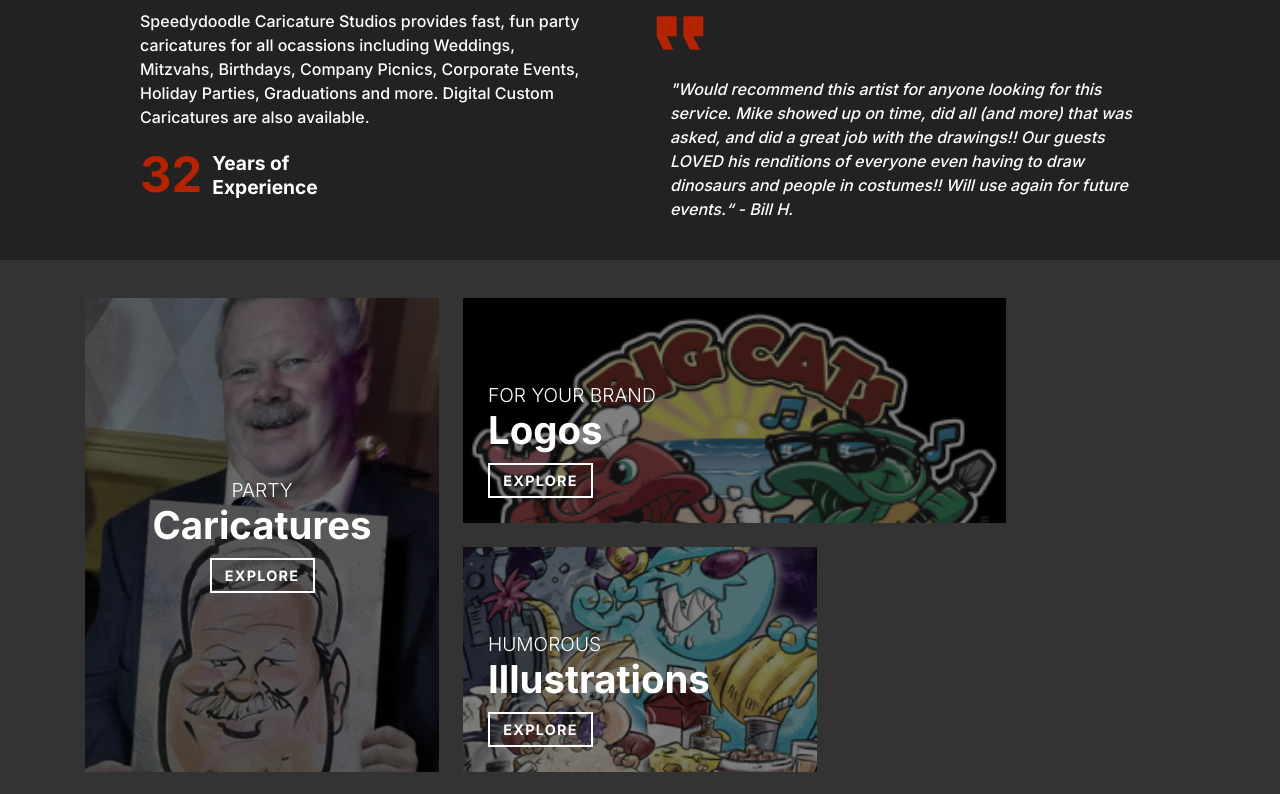
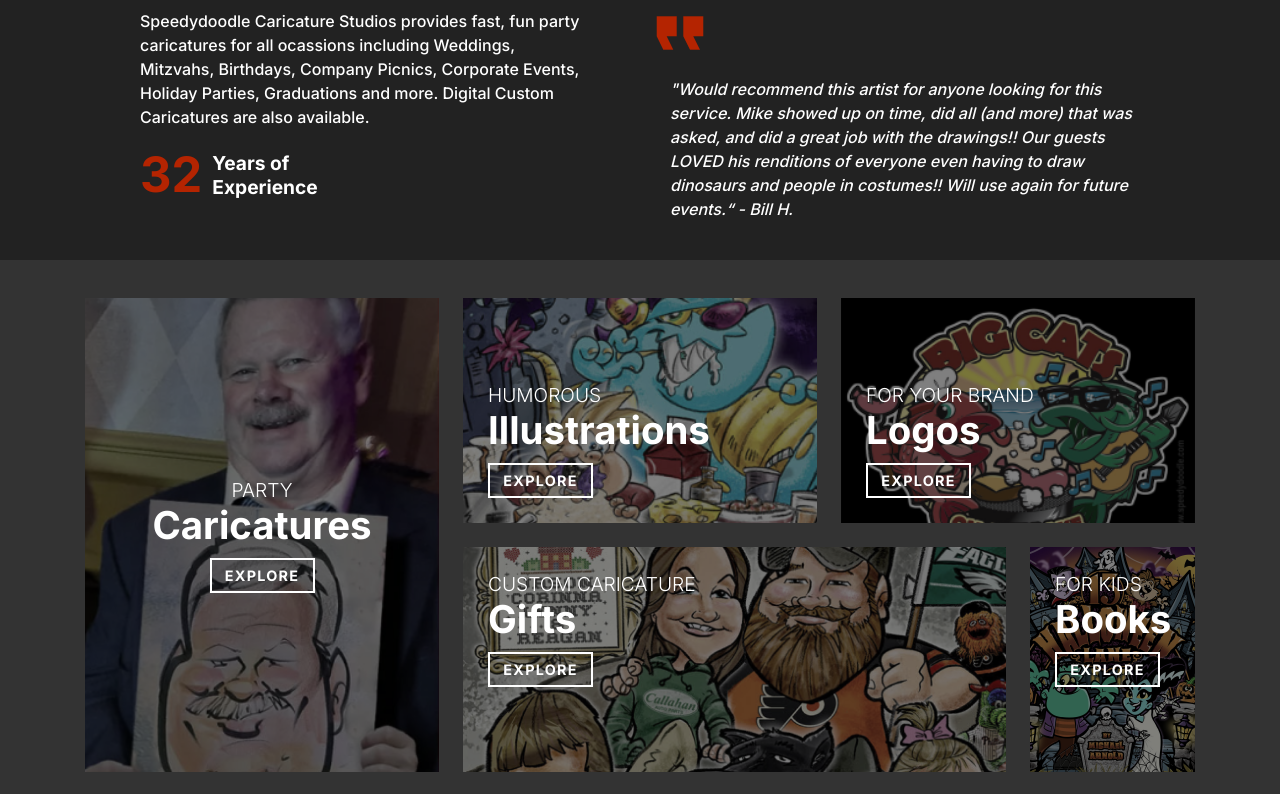
Before and after one commit to carnoldcoding/speedydoodle, a React (Create React App) app: page /homepage in a window 1280 px wide. Shown: the part 662-1456 px from the top of the page. Built offline with nearby package versions, Linux system fonts and the light colour scheme.

Commit message:
changed again hoempage iconography grid

```diff
--- a/src/components/HomeMenu/styles.js
+++ b/src/components/HomeMenu/styles.js
@@ -80,6 +80,7 @@ export const HomeMenuSection = styled.section`
         background-image: url(${illustrations});
         background-size: cover;
         grid-column: 3 / 5;
+        grid-row: 1;
 
         display: flex;
         align-items: flex-start;
@@ -90,7 +91,7 @@ export const HomeMenuSection = styled.section`
         background-image: url(${logos});
         background-size: cover;
 
-        grid-column: 3 / 6;
+        grid-column: 5 / 7;
         grid-row: 1;
 
         display: flex;
@@ -104,7 +105,8 @@ export const HomeMenuSection = styled.section`
         display: flex;
         flex-direction: column;
         justify-content: flex-start;
-        grid-column: 1 / 4;
+        grid-column: 3 / 6;
+        grid-row: 2;
       }
 
       &.books {
@@ -115,6 +117,7 @@ export const HomeMenuSection = styled.section`
         flex-direction: column;
         justify-content: flex-start;
         grid-column: 6 / 7;
+        grid-row: 2;
       }
 
       &.parties {
```
